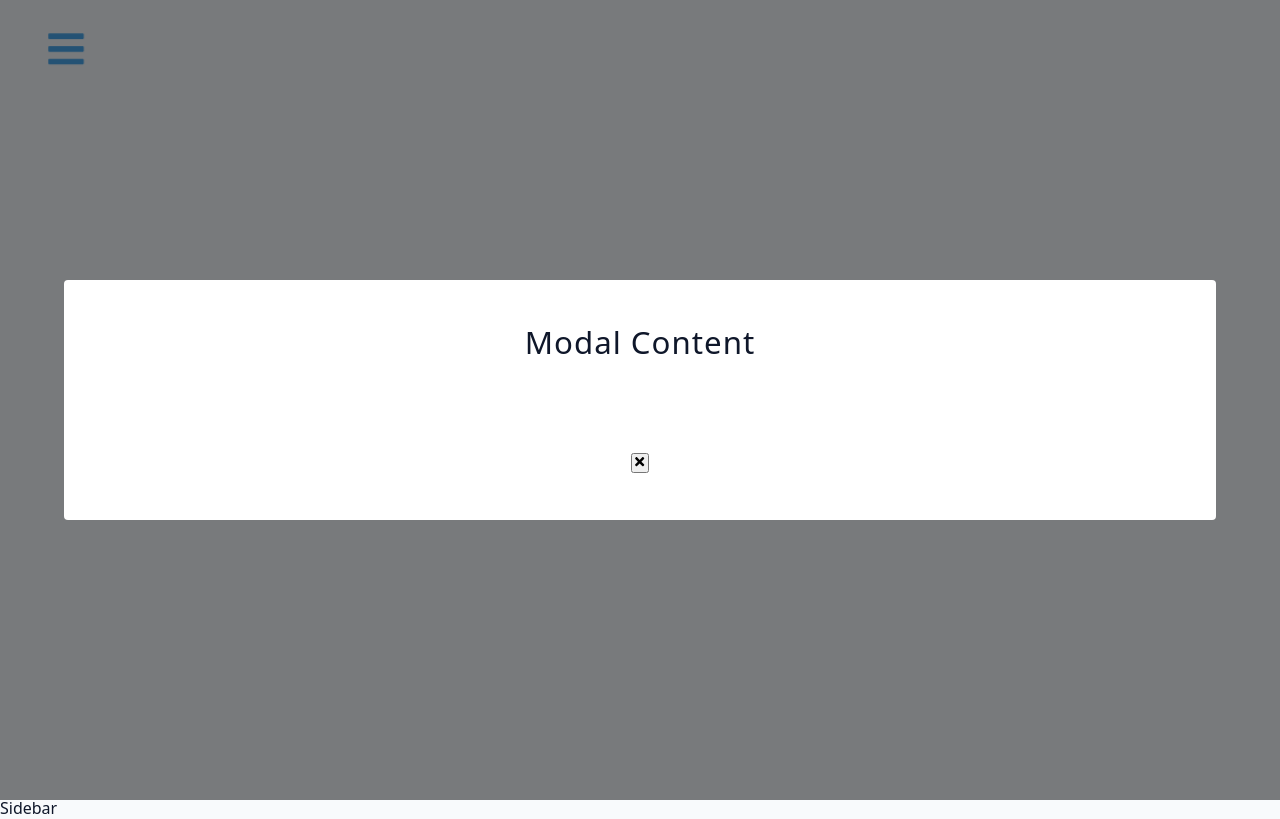
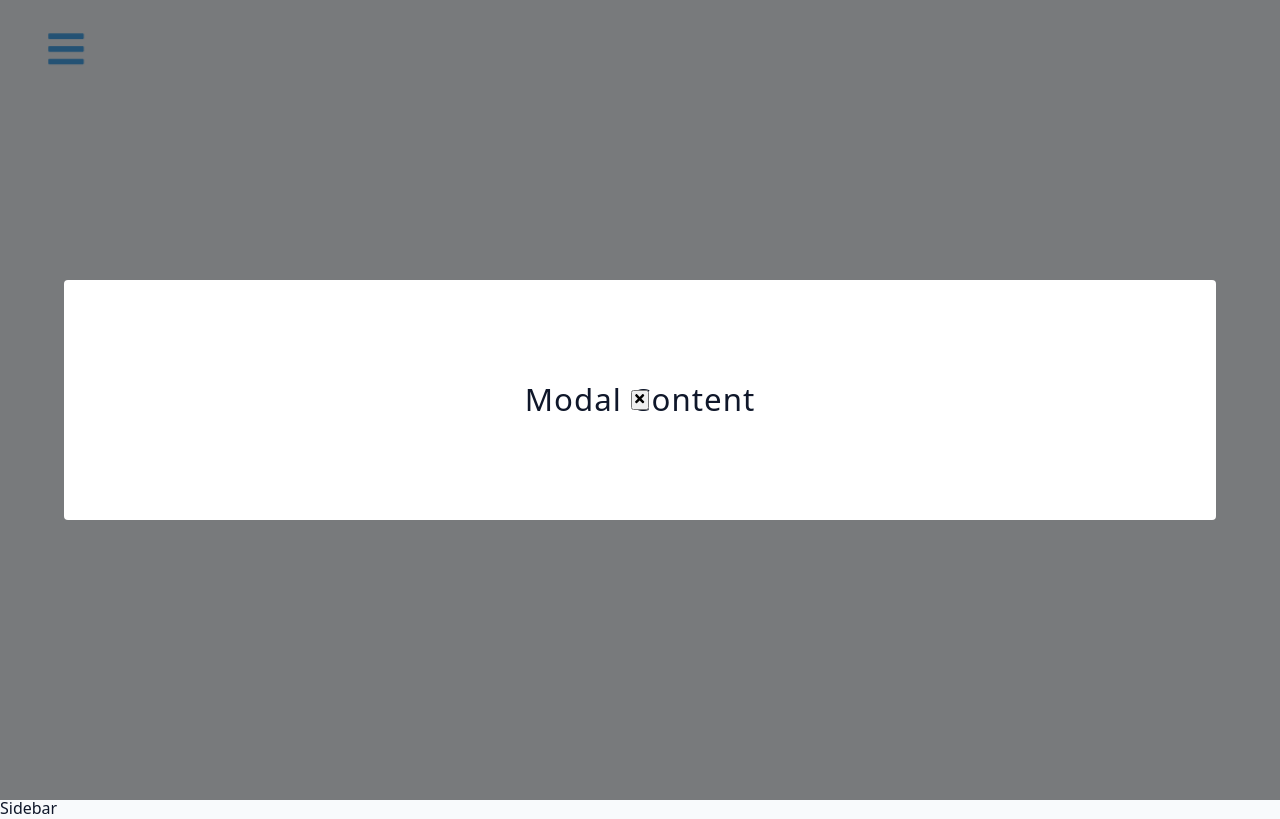
Before and after one commit to isnendyankp/sideBar, a React (Vite) app: page / in a window 1280 px wide. Built offline with nearby package versions, Linux system fonts and the light colour scheme.

Commit message:
styling close modal btn: position absolute

```diff
--- a/src/index.css
+++ b/src/index.css
@@ -317,3 +317,8 @@ Modal
   place-items: center;
   position: relative;
 }
+
+.close-modal-btn {
+  position: absolute;
+
+}
```
